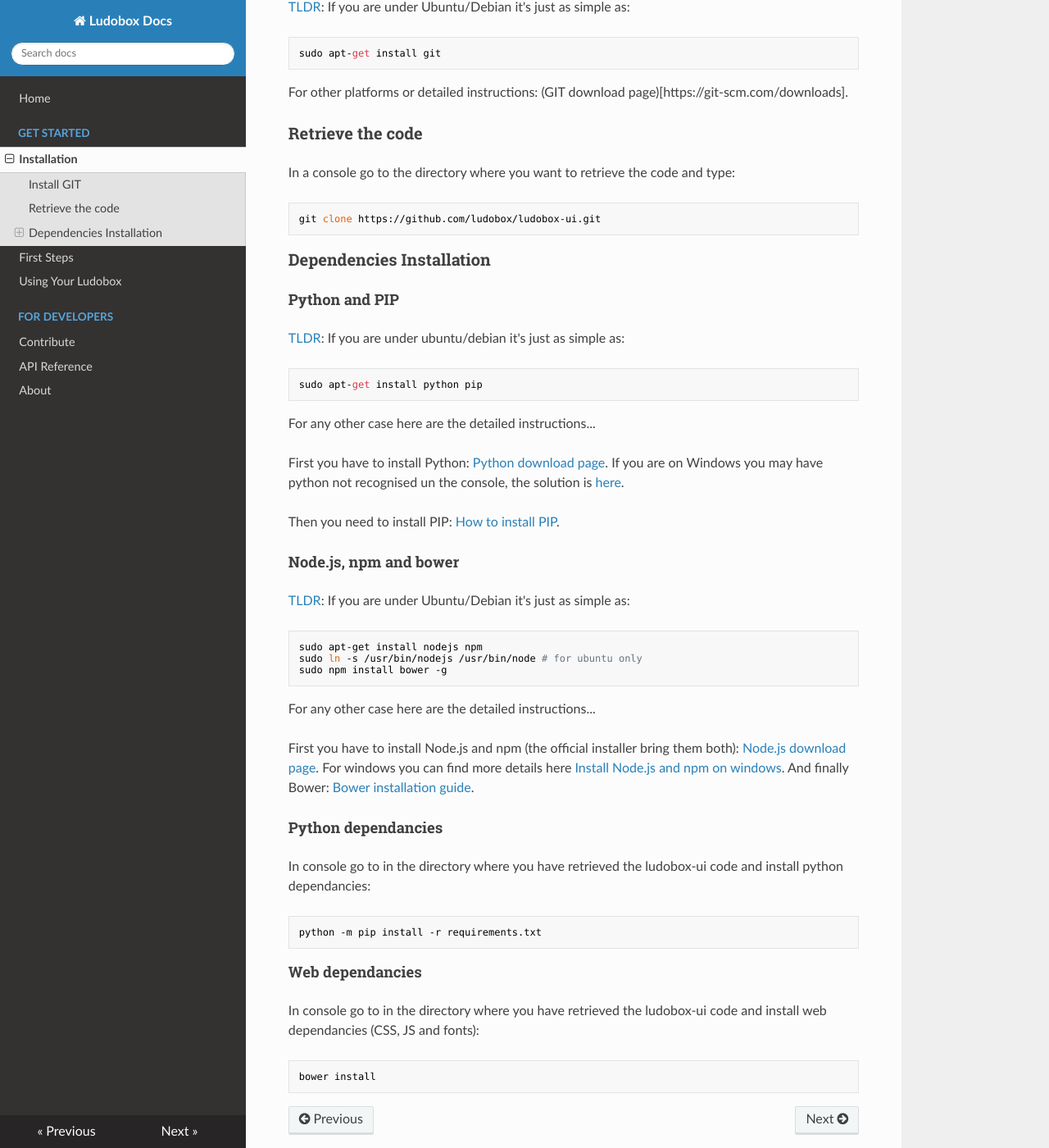
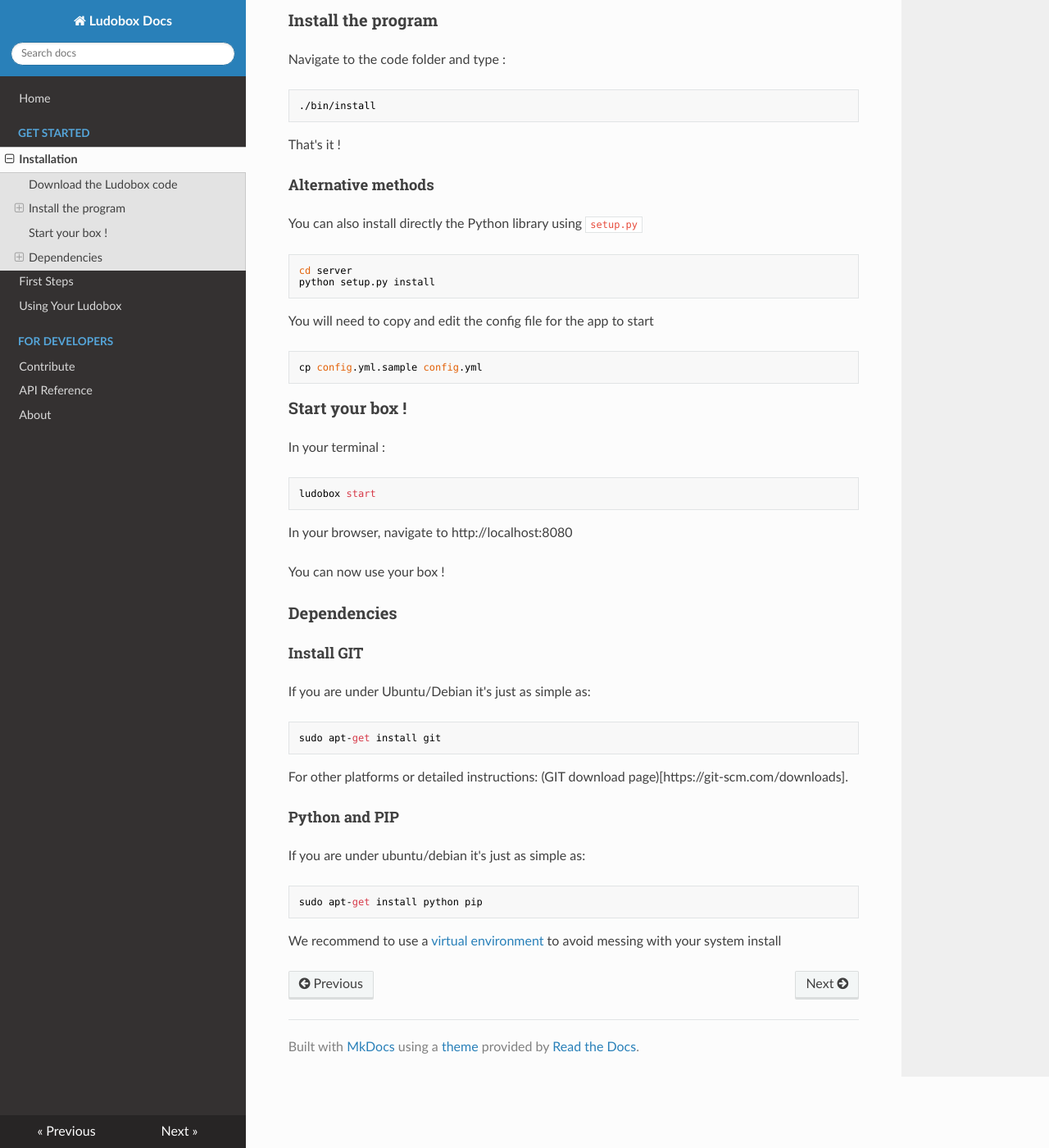
Before and after one commit to ludobox/ludobox, an MkDocs documentation site: the page built from docs/install.md, in a window 1280 px wide and 1400 px high, scrolled down 346 px. Shown: the whole window at 82% size. Built offline with MkDocs 1.6.1, drawn with Linux system fonts in a browser that asks for light colours; nearby versions of some CDN libraries; old or Windows-style settings are respelled for this version of MkDocs; some of the changed text lies outside the part shown.

Commit message:
update install doc

````diff
--- a/docs/install.md
+++ b/docs/install.md
@@ -1,60 +1,59 @@
 ## Installation
 
-Install using ```setup.py```
+### Download the Ludobox code
 
+You can download the code by following this [link](https://github.com/ludobox/ludobox/archive/master.zip)
+
+For [Git](https://git-scm.com/) users, just type in your terminal:
+
+    git clone https://github.com/ludobox/ludobox.git
+
+
+### Install the program
+
+Navigate to the code folder and type :
+
+    ./bin/install
+
+That's it !
+
+#### Alternative methods
+
+You can also install directly the Python library using ```setup.py```
+
+    cd server
     python setup.py install
 
----
+You will need to copy and edit the config file for the app to start
 
-### Install GIT
+    cp config.yml.sample config.yml
 
-[TLDR](https://fr.wiktionary.org/wiki/TLDR): If you are under Ubuntu/Debian it's just as simple as:
+
+###  Start your box !
+
+In your terminal :
+
+    ludobox start
+
+In your browser, navigate to http://localhost:8080
+
+You can now use your box !
+
+
+### Dependencies
+
+#### Install GIT
+
+If you are under Ubuntu/Debian it's just as simple as:
 
     sudo apt-get install git
 
 For other platforms or detailed instructions: (GIT download page)[https://git-scm.com/downloads].
 
-### Retrieve the code
-
-In a console go to the directory where you want to retrieve the code and type:
-
-    git clone https://github.com/ludobox/ludobox-ui.git
-
-### Dependencies Installation
-
 #### Python and PIP
 
-[TLDR](https://fr.wiktionary.org/wiki/TLDR): If you are under ubuntu/debian it's just as simple as:
+If you are under ubuntu/debian it's just as simple as:
 
     sudo apt-get install python pip
 
-For any other case here are the detailed instructions...
-
-First you have to install Python: [Python download page](https://www.python.org/downloads/). If you are on Windows you may have python not recognised un the console, the solution is [here](https://stackoverflow.com/questions/6318156/adding-python-path-on-windows-7).
-
-Then you need to install PIP: [How to install PIP](https://pip.pypa.io/en/stable/installing/).
-
-#### Node.js, npm and bower
-
-[TLDR](https://fr.wiktionary.org/wiki/TLDR): If you are under Ubuntu/Debian it's just as simple as:
-
-    sudo apt-get install nodejs npm
-    sudo ln -s /usr/bin/nodejs /usr/bin/node # for ubuntu only
-    sudo npm install bower -g
-
-For any other case here are the detailed instructions...
-
-First you have to install Node.js and npm (the official installer bring them both): [Node.js download page](https://nodejs.org/en/download/). For windows you can find more details here [Install Node.js and npm on windows](http://blog.teamtreehouse.com/install-node-js-npm-windows).
-And finally Bower: [Bower installation guide](https://bower.io/#install-bower).
-
-#### Python dependancies
-
-In console go to in the directory where you have retrieved the ludobox-ui code and install python dependancies:
-
-    python -m pip install -r requirements.txt
-
-#### Web dependancies
-
-In console go to in the directory where you have retrieved the ludobox-ui code and install web dependancies (CSS, JS and fonts):
-
-    bower install
+We recommend to use a [virtual environment](https://virtualenv.pypa.io/en/stable/) to avoid messing with your system install
````
